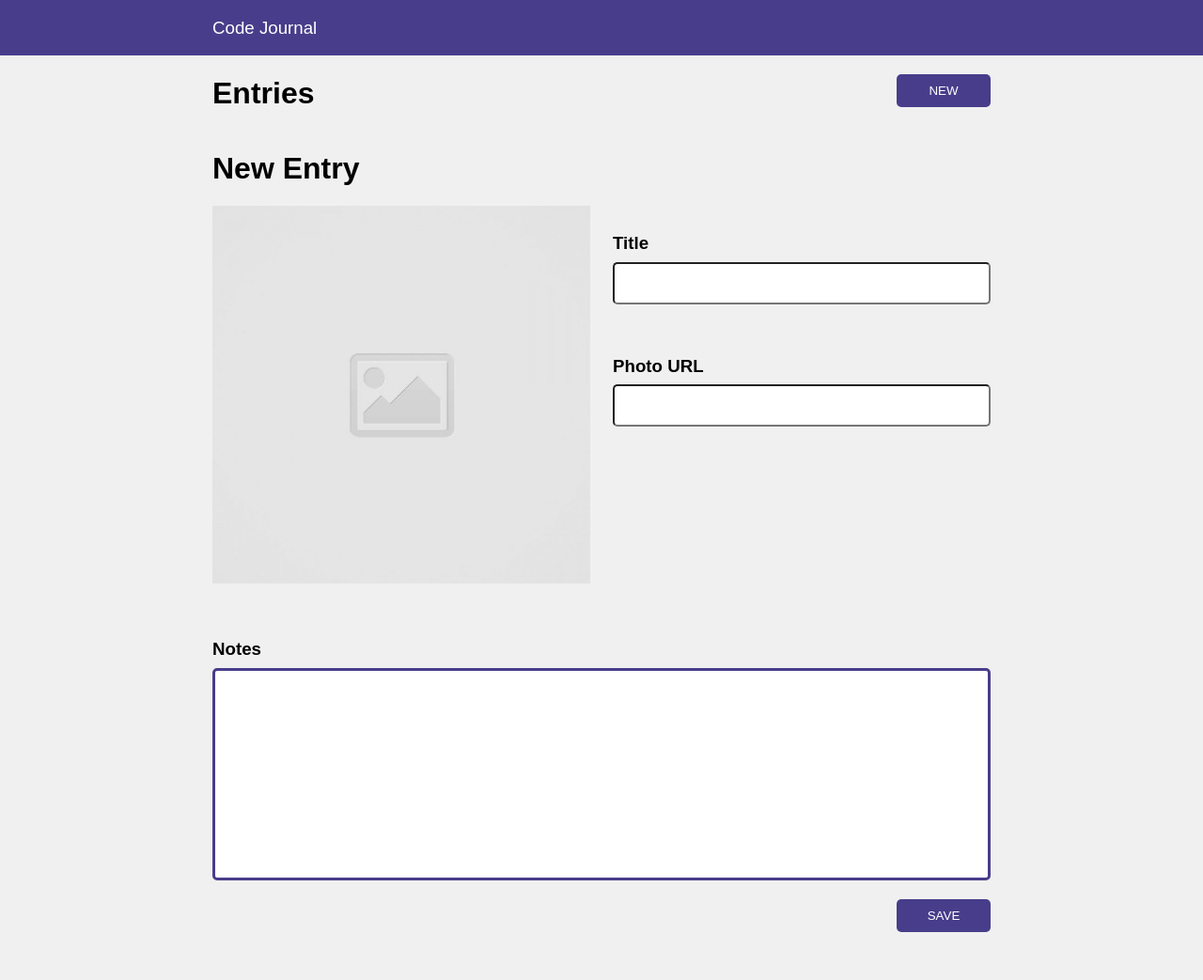
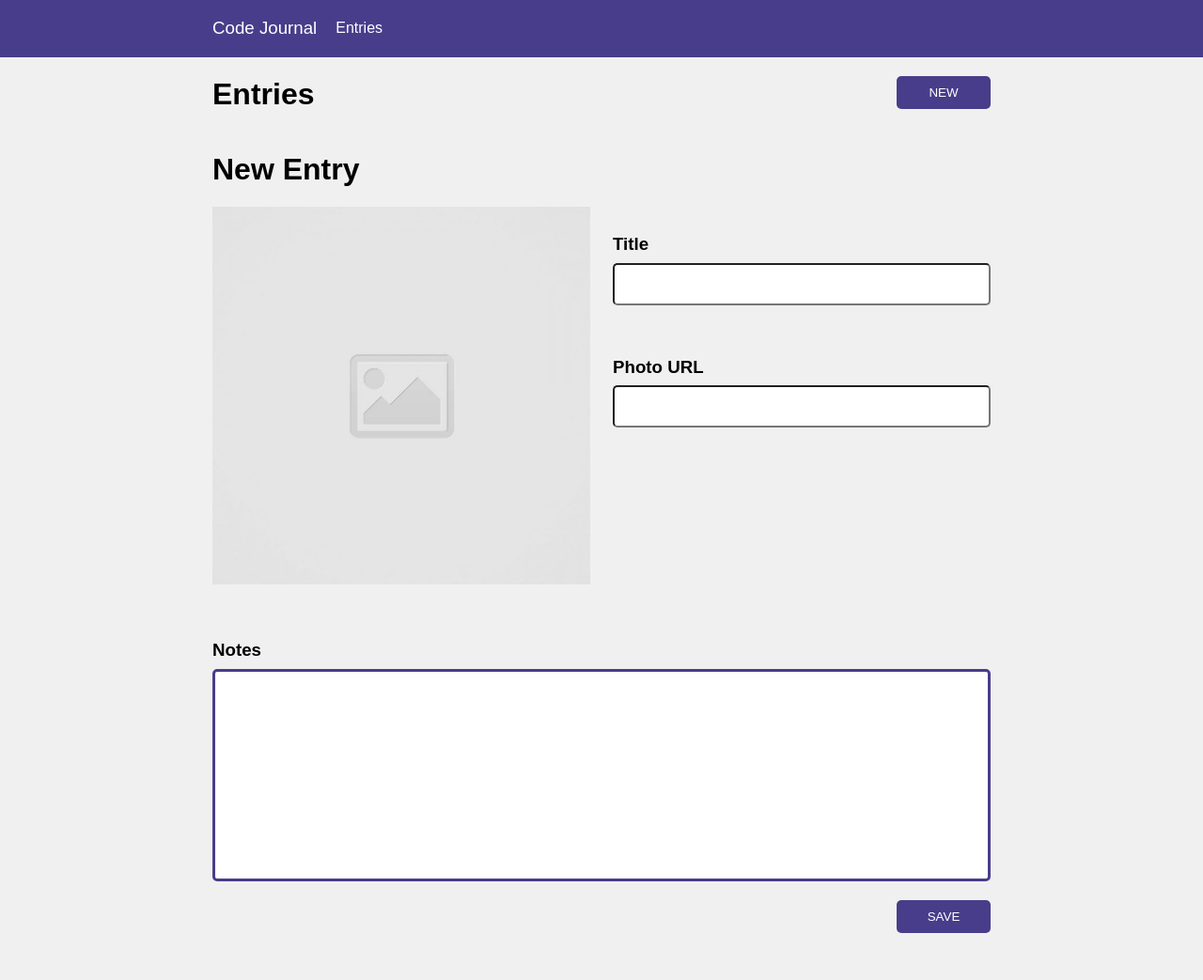
Before and after one commit to ryan-byrnes/code-journal, a website: page index.html in a window 1280 px wide. Shown: the whole page at 94% size. Drawn offline with Linux system fonts and the light colour scheme.

Commit message:
Added a nav item to the navbar for Entries

```diff
--- a/css/styles.css
+++ b/css/styles.css
@@ -99,6 +99,10 @@ ul {
   margin-top: 20px;
 }
 
+.padding-left {
+  padding-left: 20px;
+}
+
 .save-button {
   background-color: darkslateblue;
   color: white;
--- a/index.html
+++ b/index.html
@@ -19,7 +19,12 @@
       <div class="column-full">
         <div class="container">
           <header>
-            <h3 class="color-white font-weight-lighter">Code Journal</h3>
+              <div class="row">
+                <h3 class="color-white font-weight-lighter">Code Journal</h3>
+                <nav>
+                  <h4 class="color-white font-weight-lighter padding-left">Entries</h4>
+                </nav>
+              </div>
           </header>
         </div>
       </div>
@@ -34,10 +39,10 @@
               <button class="margin-top-em">NEW</button>
             </div>
           </div>
-         </div>
           <div data-view="entries">
 
           </div>
+        </div>
         <div class="container">
           <div class="row">
             <div class="column-full">
```
